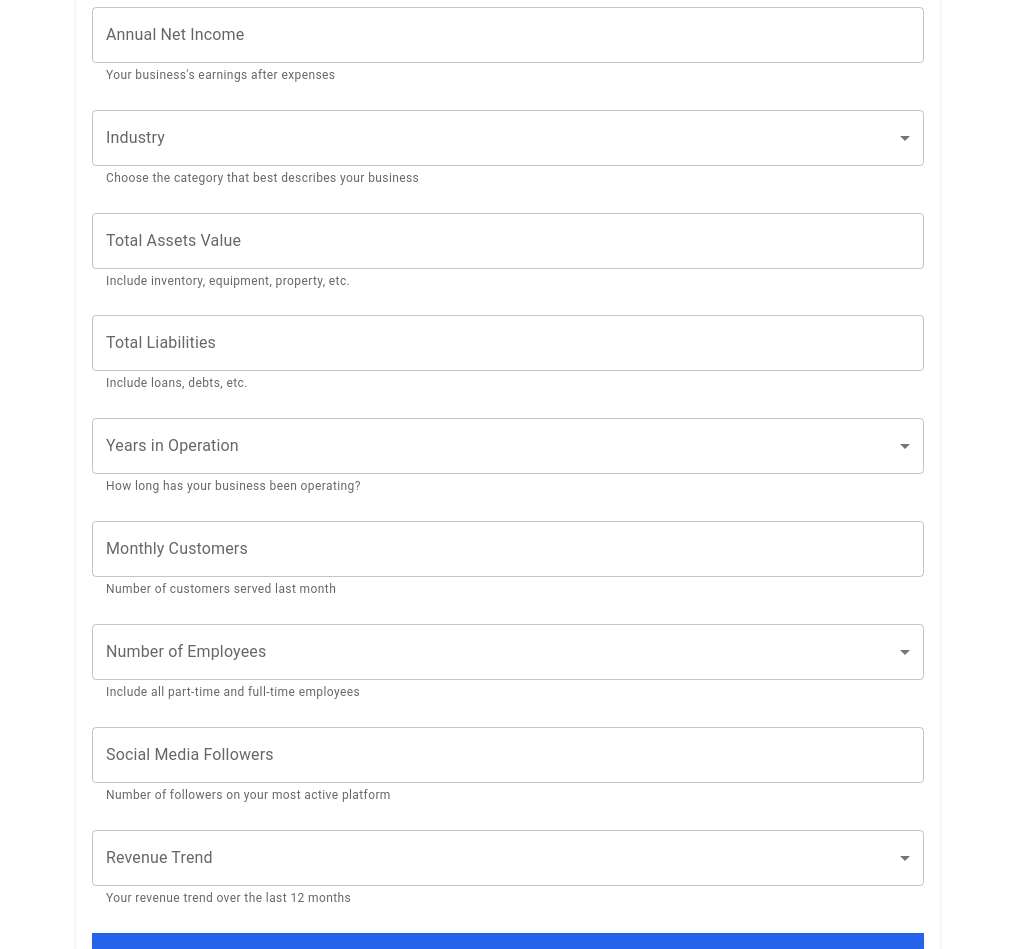
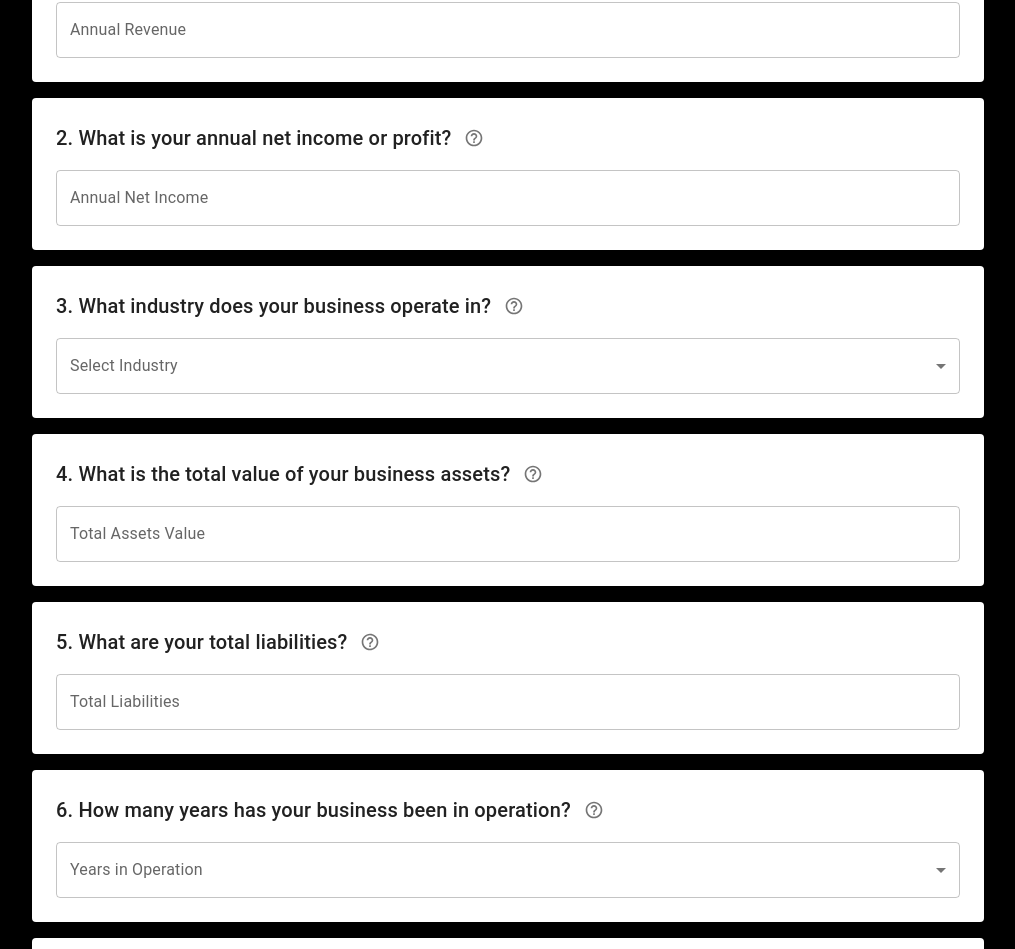
Before and after one commit to remote-cto/now-tnv, a Next.js app: page /valuation in a window 1280 px wide. Shown: the part 1171-2120 px from the top of the page, without its empty margins (132-1147 px from the left). Built offline with nearby package versions, Linux system fonts and the light colour scheme.

Commit message:
changes done

```diff
--- a/app/valuation/page.tsx
+++ b/app/valuation/page.tsx
@@ -1,25 +1,50 @@
+// BusinessValuationForm.tsx
 "use client";
 import React, { useState } from "react";
 import {
-  Card,
-  CardContent,
+  CircularProgress,
+  Alert,
+  Tooltip,
   TextField,
+  Select,
   MenuItem,
   FormControl,
   InputLabel,
-  Select,
-  FormHelperText,
-  CircularProgress,
-  Alert,
+  Box,
+  Typography,
+  Paper,
+  IconButton,
 } from "@mui/material";
+import HelpOutlineIcon from "@mui/icons-material/HelpOutline";
 import Header from "../components/Header";
-import Footer from "../components/Footer";
 import NowValuationTool from "../components/NowValuationTool";
+import ValuationQuestionAnswer from "../components/ValuationQuestionAnswer";
 import ValuationPageFooter from "../components/ValuationPageFooter";
-import ValuationQuestionAnswer from "../components/ValuationQuestionAnswer";
 
-const BusinessValuationForm = () => {
-  const [formData, setFormData] = useState({
+interface FormData {
+  companyName: string;
+  email: string;
+  revenue: string;
+  netIncome: string;
+  industry: string;
+  assets: string;
+  liabilities: string;
+  yearsInOperation: string;
+  monthlyCustomers: string;
+  employees: string;
+  socialFollowers: string;
+  revenueTrend: string;
+}
+
+interface QuestionCardProps {
+  number: number;
+  question: string;
+  explanation: string;
+  children: React.ReactNode;
+}
+
+const BusinessValuationForm: React.FC = () => {
+  const [formData, setFormData] = useState<FormData>({
     companyName: "",
     email: "",
     revenue: "",
@@ -34,19 +59,19 @@ const BusinessValuationForm = () => {
     revenueTrend: "",
   });
 
-  const [loading, setLoading] = useState(false);
+  const [loading, setLoading] = useState<boolean>(false);
   const [result, setResult] = useState<string | null>(null);
   const [error, setError] = useState<string | null>(null);
   const [success, setSuccess] = useState<string | null>(null);
 
-  const handleInputChange = (field: keyof typeof formData, value: string) => {
+  const handleInputChange = (field: keyof FormData, value: string): void => {
     setFormData((prev) => ({
       ...prev,
       [field]: value,
     }));
   };
 
-  const handleSubmit = async () => {
+  const handleSubmit = async (): Promise<void> => {
     setLoading(true);
     setError(null);
     setResult(null);
@@ -105,14 +130,34 @@ const BusinessValuationForm = () => {
 
       const data = await response.json();
       setResult(data.content);
-      // Show success message about email
-      setSuccess("Your valuation report has been sent to your email.");
+      setSuccess("Your valuation report has been sent to your email");
     } catch (err) {
-      setError("Failed to calculate business valuation. Please try again.");
+      setError("Failed to calculate business valuation. Please try again");
     } finally {
       setLoading(false);
     }
   };
+
+  const QuestionCard: React.FC<QuestionCardProps> = ({
+    number,
+    question,
+    explanation,
+    children,
+  }) => (
+    <Paper elevation={1} sx={{ p: 3, mb: 2 }}>
+      <Box sx={{ display: "flex", alignItems: "center", mb: 2 }}>
+        <Typography variant="h6" sx={{ mr: 1 }}>
+          {number}. {question}
+        </Typography>
+        <Tooltip title={explanation} placement="right" arrow>
+          <IconButton size="small">
+            <HelpOutlineIcon fontSize="small" />
+          </IconButton>
+        </Tooltip>
+      </Box>
+      <Box sx={{ mt: 2 }}>{children}</Box>
+    </Paper>
+  );
 
   const industries = [
     "Retail",
@@ -135,97 +180,123 @@ const BusinessValuationForm = () => {
   return (
     <>
       <Header />
-      <NowValuationTool/>
-      <ValuationQuestionAnswer/>
-      <div className="max-w-4xl mx-auto p-4">
-        <Card className="w-full">
-          <CardContent>
-            <div className="flex flex-col space-y-6">
-              <FormControl fullWidth>
+      <NowValuationTool />
+      <ValuationQuestionAnswer />
+      <div className="bg-black">
+        <Box sx={{ maxWidth: 1000, mx: "auto", p: 3 }}>
+          {/* Basic Information */}
+          <QuestionCard
+            number="*"
+            question="Basic Information"
+            explanation="We'll use this to send you your valuation report"
+          >
+            <Box sx={{ display: "flex", flexDirection: "column", gap: 2 }}>
               <TextField
+                fullWidth
                 label="Company Name"
                 value={formData.companyName}
                 onChange={(e) =>
                   handleInputChange("companyName", e.target.value)
                 }
-                  helperText="Enter your registered business name"
               />
-              </FormControl>
-
-              <FormControl fullWidth>
               <TextField
+                fullWidth
                 label="Email Address"
                 type="email"
                 value={formData.email}
                 onChange={(e) => handleInputChange("email", e.target.value)}
-                  helperText="We'll send your valuation report to this email"
               />
-              </FormControl>
+            </Box>
+          </QuestionCard>
 
-              <FormControl fullWidth>
+          {/* Revenue */}
+          <QuestionCard
+            number={1}
+            question="What is your business's annual revenue?"
+            explanation="This is your business's total income before expenses. If you’re unsure, use your best estimate."
+          >
             <TextField
+              fullWidth
+              type="number"
               label="Annual Revenue"
-                  type="number"
               value={formData.revenue}
               onChange={(e) => handleInputChange("revenue", e.target.value)}
-                  helperText="Your business's total income before expenses"
             />
-              </FormControl>
+          </QuestionCard>
 
+          {/* Net Income */}
+          <QuestionCard
+            number={2}
+            question="What is your annual net income or profit?"
+            explanation="This is how much your business earned after expenses. If you’re unsure, a typical business keeps 10–15% of revenue as profit."
+          >
+            <TextField
+              fullWidth
+              type="number"
+              label="Annual Net Income"
+              value={formData.netIncome}
+              onChange={(e) => handleInputChange("netIncome", e.target.value)}
+            />
+          </QuestionCard>
+
+          {/* Industry */}
+          <QuestionCard
+            number={3}
+            question="What industry does your business operate in?"
+            explanation="Choose the category that best describes your business. This helps us apply an appropriate valuation multiple based on typical industry performance."
+          >
             <FormControl fullWidth>
-                <TextField
-                  label="Annual Net Income"
-                  type="number"
-                  value={formData.netIncome}
-                  onChange={(e) =>
-                    handleInputChange("netIncome", e.target.value)
-                  }
-                  helperText="Your business's earnings after expenses"
-                />
-              </FormControl>
-
-              <FormControl fullWidth>
-                <InputLabel>Industry</InputLabel>
+              <InputLabel>Select Industry</InputLabel>
               <Select
                 value={formData.industry}
-                  label="Industry"
-                  onChange={(e) =>
-                    handleInputChange("industry", e.target.value)
-                  }
+                label="Select Industry"
+                onChange={(e) => handleInputChange("industry", e.target.value)}
               >
-                  {industries.map((industry) => (
-                    <MenuItem key={industry} value={industry.toLowerCase()}>
-                      {industry}
+                {industries.map((option) => (
+                  <MenuItem key={option} value={option.toLowerCase()}>
+                    {option}
                   </MenuItem>
                 ))}
               </Select>
-                <FormHelperText>
-                  Choose the category that best describes your business
-                </FormHelperText>
             </FormControl>
+          </QuestionCard>
 
-              <FormControl fullWidth>
+          {/* Assets */}
+          <QuestionCard
+            number={4}
+            question="What is the total value of your business assets?"
+            explanation="Include physical items like inventory, equipment, or property. If you're unsure, leave it blank."
+          >
             <TextField
+              fullWidth
+              type="number"
               label="Total Assets Value"
-                  type="number"
               value={formData.assets}
               onChange={(e) => handleInputChange("assets", e.target.value)}
-                  helperText="Include inventory, equipment, property, etc."
             />
-              </FormControl>
+          </QuestionCard>
 
-              <FormControl fullWidth>
+          {/* Liabilities */}
+          <QuestionCard
+            number={5}
+            question="What are your total liabilities?"
+            explanation="This includes any loans or debts your business owes. If you're unsure, leave it blank."
+          >
             <TextField
+              fullWidth
+              type="number"
               label="Total Liabilities"
-                  type="number"
               value={formData.liabilities}
-                  onChange={(e) =>
-                    handleInputChange("liabilities", e.target.value)
-                  }
-                  helperText="Include loans, debts, etc."
+              onChange={(e) => handleInputChange("liabilities", e.target.value)}
             />
-              </FormControl>
+          </QuestionCard>
 
+          {/* Years in Operation */}
+          <QuestionCard
+            number={6}
+            question="How many years has your business been in operation?"
+            explanation="This helps us estimate business stability. Older businesses are generally more valuable."
+          >
             <FormControl fullWidth>
               <InputLabel>Years in Operation</InputLabel>
               <Select
@@ -241,31 +312,38 @@ const BusinessValuationForm = () => {
                   </MenuItem>
                 ))}
               </Select>
-                <FormHelperText>
-                  How long has your business been operating?
-                </FormHelperText>
             </FormControl>
+          </QuestionCard>
 
-              <FormControl fullWidth>
+          {/* Monthly Customers */}
+          <QuestionCard
+            number={7}
+            question="How many customers did you serve last month?"
+            explanation="If you don't track this, estimate the number of individual customers or orders you handled in the last month."
+          >
             <TextField
+              fullWidth
+              type="number"
               label="Monthly Customers"
-                  type="number"
               value={formData.monthlyCustomers}
               onChange={(e) =>
                 handleInputChange("monthlyCustomers", e.target.value)
               }
-                  helperText="Number of customers served last month"
             />
-              </FormControl>
+          </QuestionCard>
 
+          {/* Employees */}
+          <QuestionCard
+            number={8}
+            question="How many employees do you have?"
+            explanation="Include all part-time and full-time employees. If you're a solo business, select 'None'."
+          >
             <FormControl fullWidth>
               <InputLabel>Number of Employees</InputLabel>
               <Select
                 value={formData.employees}
                 label="Number of Employees"
-                  onChange={(e) =>
-                    handleInputChange("employees", e.target.value)
-                  }
+                onChange={(e) => handleInputChange("employees", e.target.value)}
               >
                 {employeeOptions.map((option) => (
                   <MenuItem key={option} value={option.toLowerCase()}>
@@ -273,23 +351,32 @@ const BusinessValuationForm = () => {
                   </MenuItem>
                 ))}
               </Select>
-                <FormHelperText>
-                  Include all part-time and full-time employees
-                </FormHelperText>
             </FormControl>
+          </QuestionCard>
 
-              <FormControl fullWidth>
+          {/* Social Media Followers */}
+          <QuestionCard
+            number={9}
+            question="How many followers do you have on your most active social media account?"
+            explanation="Enter the number of followers on the platform where your business is most active, like Instagram, Twitter, or LinkedIn."
+          >
             <TextField
+              fullWidth
+              type="number"
               label="Social Media Followers"
-                  type="number"
               value={formData.socialFollowers}
               onChange={(e) =>
                 handleInputChange("socialFollowers", e.target.value)
               }
-                  helperText="Number of followers on your most active platform"
             />
-              </FormControl>
+          </QuestionCard>
 
+          {/* Revenue Trend */}
+          <QuestionCard
+            number={10}
+            question="Is your revenue growing, stable, or declining?"
+            explanation="Pick the trend that best describes your revenue over the last 12 months."
+          >
             <FormControl fullWidth>
               <InputLabel>Revenue Trend</InputLabel>
               <Select
@@ -305,53 +392,65 @@ const BusinessValuationForm = () => {
                   </MenuItem>
                 ))}
               </Select>
-                <FormHelperText>
-                  Your revenue trend over the last 12 months
-                </FormHelperText>
             </FormControl>
+          </QuestionCard>
 
-              <div className="w-full mt-6">
-                <button
+          {/* Submit Button */}
+          <Box sx={{ mt: 4 }}>
+            <Box
+              component="button"
               onClick={handleSubmit}
               disabled={loading}
-                  className="w-full bg-blue-600 hover:bg-blue-700 text-white font-semibold py-3 px-6 rounded-lg shadow-md transition duration-200 ease-in-out disabled:opacity-50 disabled:cursor-not-allowed"
+              sx={{
+                width: "100%",
+                bgcolor: "white",
+                color: "Black",
+                py: 2,
+                px: 4,
+                borderRadius: 1,
+                border: "none",
+                cursor: "pointer",
+                "&:hover": {
+                  bgcolor: "White",
+                },
+                "&:disabled": {
+                  opacity: 0.7,
+                },
+              }}
             >
-                  <div className="flex items-center justify-center">
               {loading ? (
-                      <CircularProgress size={24} className="text-white" />
+                <CircularProgress size={24} sx={{ color: "white" }} />
               ) : (
                 "Calculate Business Valuation"
               )}
-                  </div>
-                </button>
-              </div>
+            </Box>
+          </Box>
+
+          {/* Messages */}
           {success && (
-                <Alert severity="success" className="mt-4">
+            <Alert severity="success" sx={{ mt: 2 }}>
               {success}
             </Alert>
           )}
 
           {error && (
-                <Alert severity="error" className="mt-4">
+            <Alert severity="error" sx={{ mt: 2 }}>
               {error}
             </Alert>
           )}
 
+          {/* Results */}
           {result && (
-                <Card className="mt-4">
-                  <CardContent>
-                    <h3 className="text-xl font-semibold mb-2">
+            <Paper sx={{ mt: 2, p: 3 }}>
+              <Typography variant="h6" sx={{ mb: 2 }}>
                 Valuation Result
-                    </h3>
-                    <div className="whitespace-pre-wrap">{result}</div>
-                  </CardContent>
-                </Card>
+              </Typography>
+              <Typography sx={{ whiteSpace: "pre-wrap" }}>{result}</Typography>
+            </Paper>
           )}
+        </Box>
       </div>
-          </CardContent>
-        </Card>
-      </div>
-      <ValuationPageFooter/>
+      <ValuationPageFooter />
     </>
   );
 };
```
Lines whose indentation alone changed are shown as unchanged.
